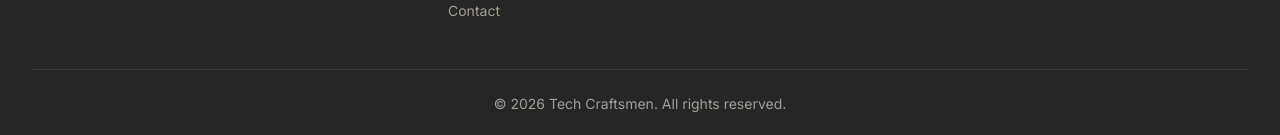
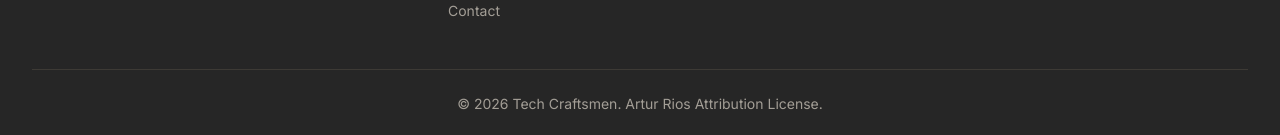
Before and after one commit to artur-rios/tech-craftsmen-company-page, a Next.js app: page /about in a window 1280 px wide. Shown: the part 1892-2027 px from the top of the page. Built offline with nearby package versions, Linux system fonts and the light colour scheme; a web font is replaced by a local one.

Commit message:
chore: add the artur rios attribution license
Add a custom license that makes the code free and open source and only
requires credit to the author via artur-rios.tech or
github.com/artur-rios.

Replace the "All rights reserved" site footer with a link to the
license.

```diff
--- a/src/components/layout/footer.tsx
+++ b/src/components/layout/footer.tsx
@@ -55,7 +55,16 @@ export function Footer() {
         <Separator />
 
         <div className="py-6 text-center text-sm text-foreground-muted">
-          &copy; {new Date().getFullYear()} {COMPANY.name}. All rights reserved.
+          &copy; {new Date().getFullYear()} {COMPANY.name}.{" "}
+          <a
+            href="https://github.com/artur-rios/tech-craftsmen-company-page/blob/main/LICENSE"
+            target="_blank"
+            rel="noopener noreferrer"
+            className="transition-colors hover:text-accent"
+          >
+            Artur Rios Attribution License
+          </a>
+          .
         </div>
       </Container>
     </footer>
```
Also changed, not shown: 1 other file (tests, documents, lock files or other folders).
